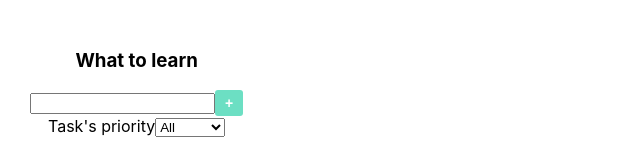
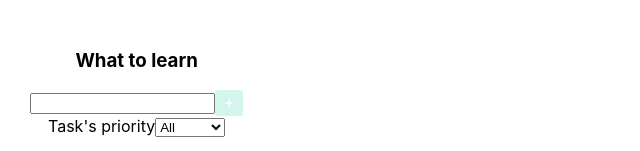
Before and after one commit to igor-minaev/wishlist, a React app: page / in a window 1280 px wide. Shown: the top 151 px of the page, without its empty margins (0-640 px from the left). Built offline with nearby package versions, Linux system fonts and the light colour scheme; the HTML template or start-up script is replaced by a standard one.

Commit message:
add disabled for button

```diff
--- a/src/components/Button/Button.module.css
+++ b/src/components/Button/Button.module.css
@@ -17,3 +17,9 @@
     background-color: #18a585;
     transform: scale(1.2);
 }
+
+.button:disabled {
+    opacity: 0.3;
+    transform: none;
+    background-color: #6cdfc3;
+}
--- a/src/components/Todolist/Todolist.tsx
+++ b/src/components/Todolist/Todolist.tsx
@@ -50,12 +50,14 @@ export const Todolist = ({
         setNewTitle('')
     }
 
+    const disableBtn = newTitle.length < 3
+
     return (
         <div className={s.todolist}>
             <h3>{title}</h3>
             <div>
                 <Input value={newTitle} onChange={onChangeHandler}/>
-                <Button onClick={addTaskHandler} name='+'/>
+                <Button disabled={disableBtn} onClick={addTaskHandler} name='+'/>
             </div>
             {error && <p style={{color: "red"}}>Title is required!</p>}
             <div>
```
